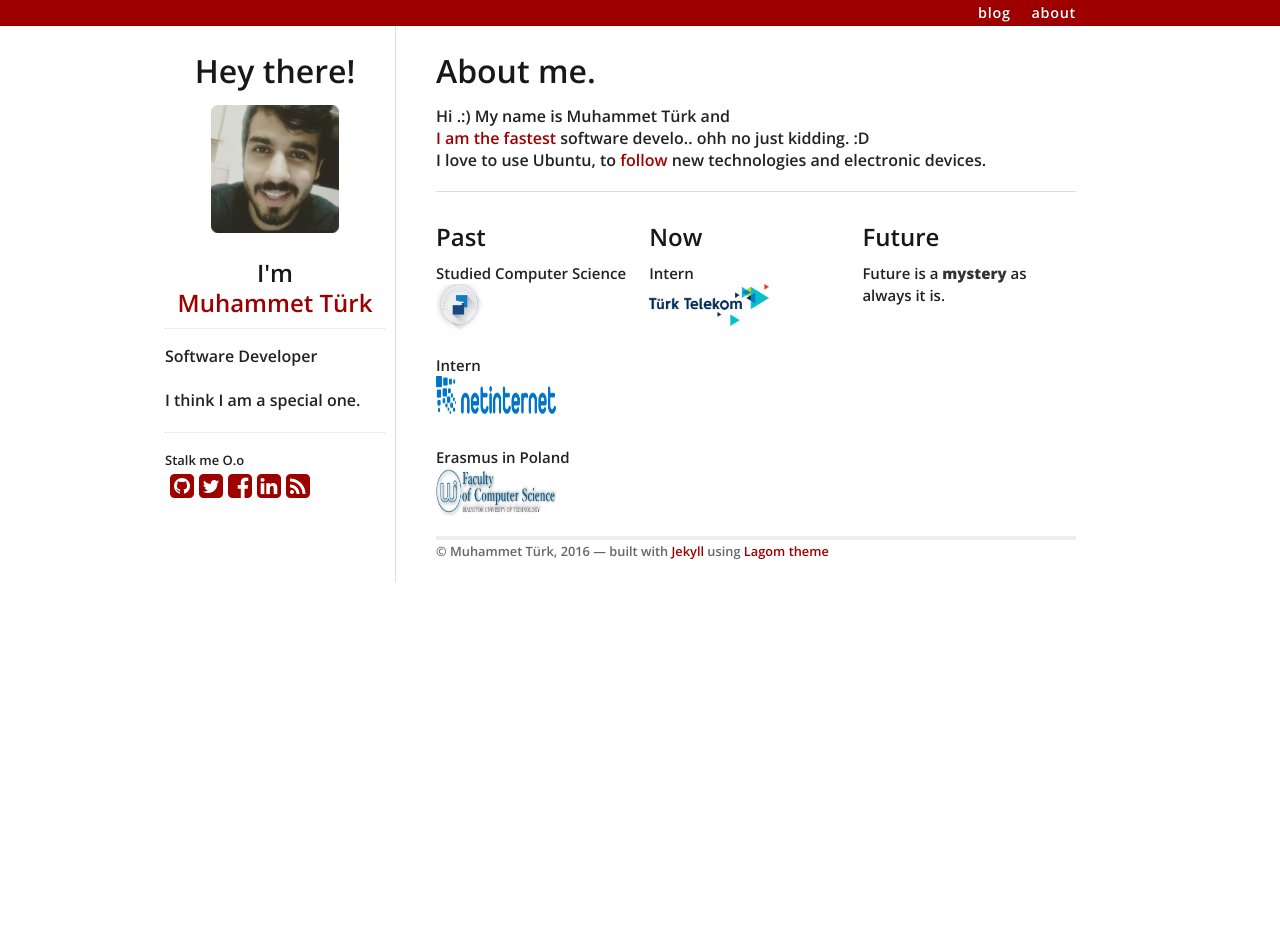
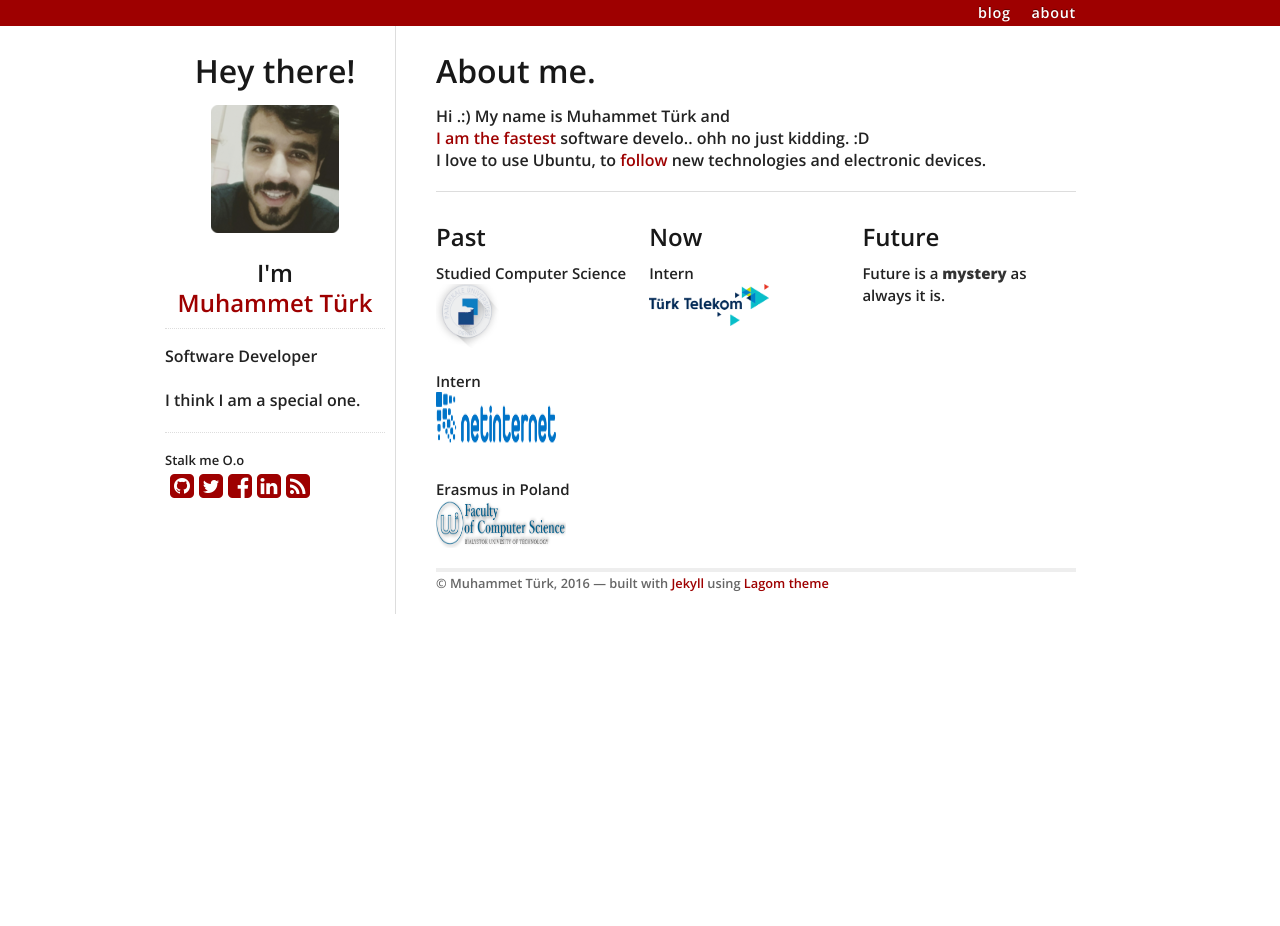
Before and after one commit to mturk111/mturk111.github.io, a Jekyll site: the page built from about.html, in a window 1280 px wide. Built offline with Jekyll 4.4.1, drawn with Linux system fonts in a browser that asks for light colours; nearby versions of some CDN libraries.

Commit message:
Update about.html

```diff
--- a/about.html
+++ b/about.html
@@ -12,17 +12,17 @@ I love to use Ubuntu, to <a href="http://ismailakbudak.com/">follow</a> new tech
 
 <div id="left">
 	<h2>Past</h2>
-	<p>Studied Computer Science <a href="http://www.pau.edu.tr/pau/en"><img src="/assets/img/pau.png" height=48 width=48 ></a>
+	<p>Studied Computer Science </br>	<a href="http://www.pau.edu.tr/pau/en"><img src="/assets/img/pau.png" height=64 width=64 ></a>
 	</br>
-	Intern <a href="https://www.netinternet.com.tr/"><img src="/assets/img/neti.png" height=48 width=120></a>
+	Intern </br><a href="https://www.netinternet.com.tr/"><img src="/assets/img/neti.png" height=64 width=120></a>
 	</br>
-	Erasmus in Poland <a href="http://www.wi.pb.edu.pl/index.php/en/"><img src="/assets/img/pb.png" height=48 width=120></a>
+	Erasmus in Poland </br><a href="http://www.wi.pb.edu.pl/index.php/en/"><img src="/assets/img/pb.png" height=48 width=130></a>
 	</p>
 </div>
 
 <div id="middle">
 	<h2>Now</h2>
-	<p>Intern <a href="https://www.turktelekom.com.tr/"><img src="/assets/img/tt.png" height=42 width=120></a></p>
+	<p>Intern </br><a href="https://www.turktelekom.com.tr/"><img src="/assets/img/tt.png" height=42 width=120></a></p>
 </div>
 
 <div id="right">
```
